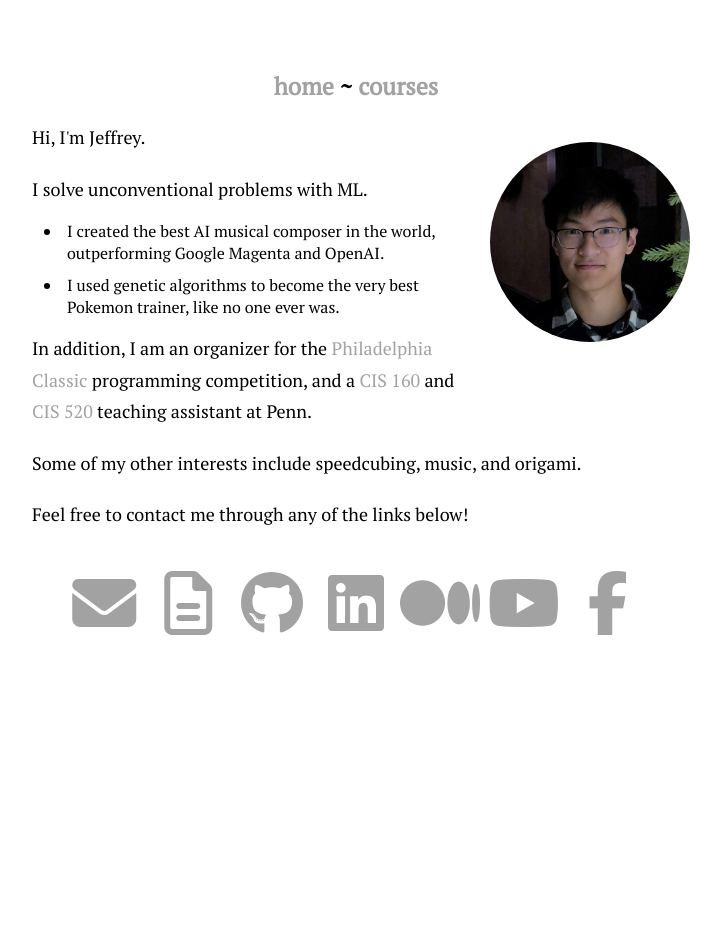
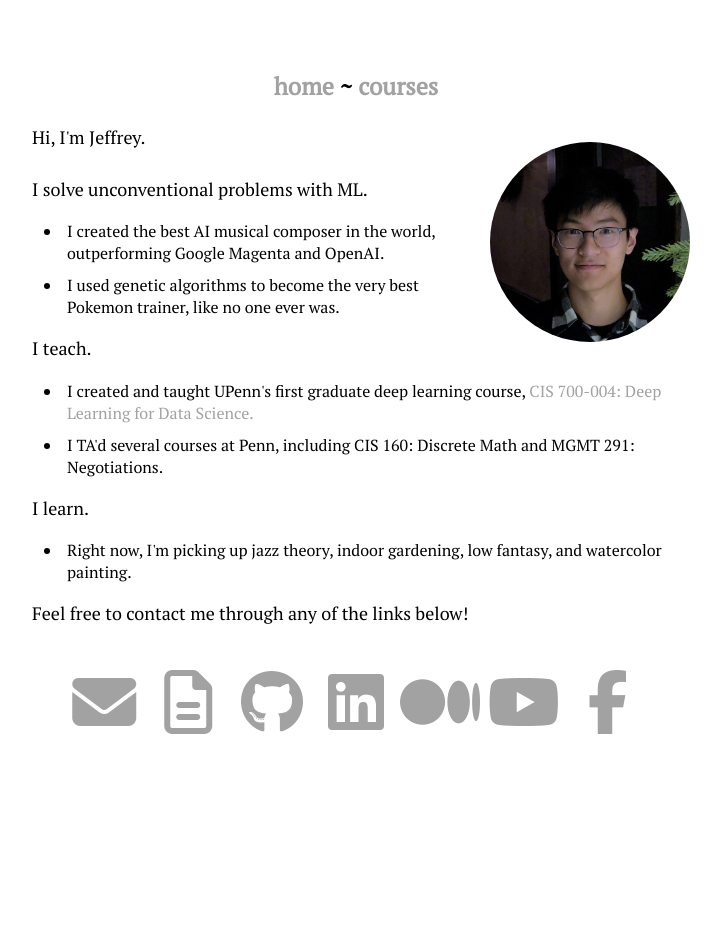
Before and after one commit to jeffreyscheng/jeffreyscheng.github.io, a Jekyll site: the page built from index.html, in a window 1280 px wide. Shown: the whole page, without its empty margins (284-1005 px from the left). Built offline with Jekyll 4.4.1, drawn with Linux system fonts in a browser that asks for light colours; nearby versions of some CDN libraries; some web fonts are replaced; before the commit the page ends 910 px from its top, so only the background shows below that.

Commit message:
lined by line 5

```diff
--- a/index.html
+++ b/index.html
@@ -19,10 +19,15 @@ title: Jeffrey Cheng's Personal Webpage
 				<li>I created the best AI musical composer in the world, outperforming Google Magenta and OpenAI.</li>
 			  	<li>I used genetic algorithms to become the very best Pokemon trainer, like no one ever was.</li>
 			</ul>
-			<p>In addition, I am an organizer for the <a href="http://pclassic.org/">Philadelphia Classic</a> programming competition, and a <a href="http://cis160.com">CIS 160</a>
-				and <a href="http://shivani-agarwal.net/Teaching/CIS-520/Spring-2019/index.html">CIS 520</a> teaching assistant at Penn.</p>
-			<!-- <p>I'm a full stack software developer at Penn Labs, an organization that builds software to benefit the student body at Penn. My expertise lies in web development/devops and my other interests include machine learning/AI. </p> -->
-			<p>Some of my other interests include speedcubing, music, and origami. </p>
+			<p>I teach.</p>
+			<ul>
+				<li>I created and taught UPenn's first graduate deep learning course, <a href="https://cis700dl.com">CIS 700-004: Deep Learning for Data Science.</a></li>
+				<li>I TA'd several courses at Penn, including CIS 160: Discrete Math and MGMT 291: Negotiations.</li>
+			</ul>
+			<p>I learn.</p>
+			<ul>
+				<li>Right now, I'm picking up jazz theory, indoor gardening, low fantasy, and watercolor painting.</li>
+			</ul>
 			<p>Feel free to contact me through any of the links below!</p>
 		</div>
 		<div class="wow fadeInUp">
```
